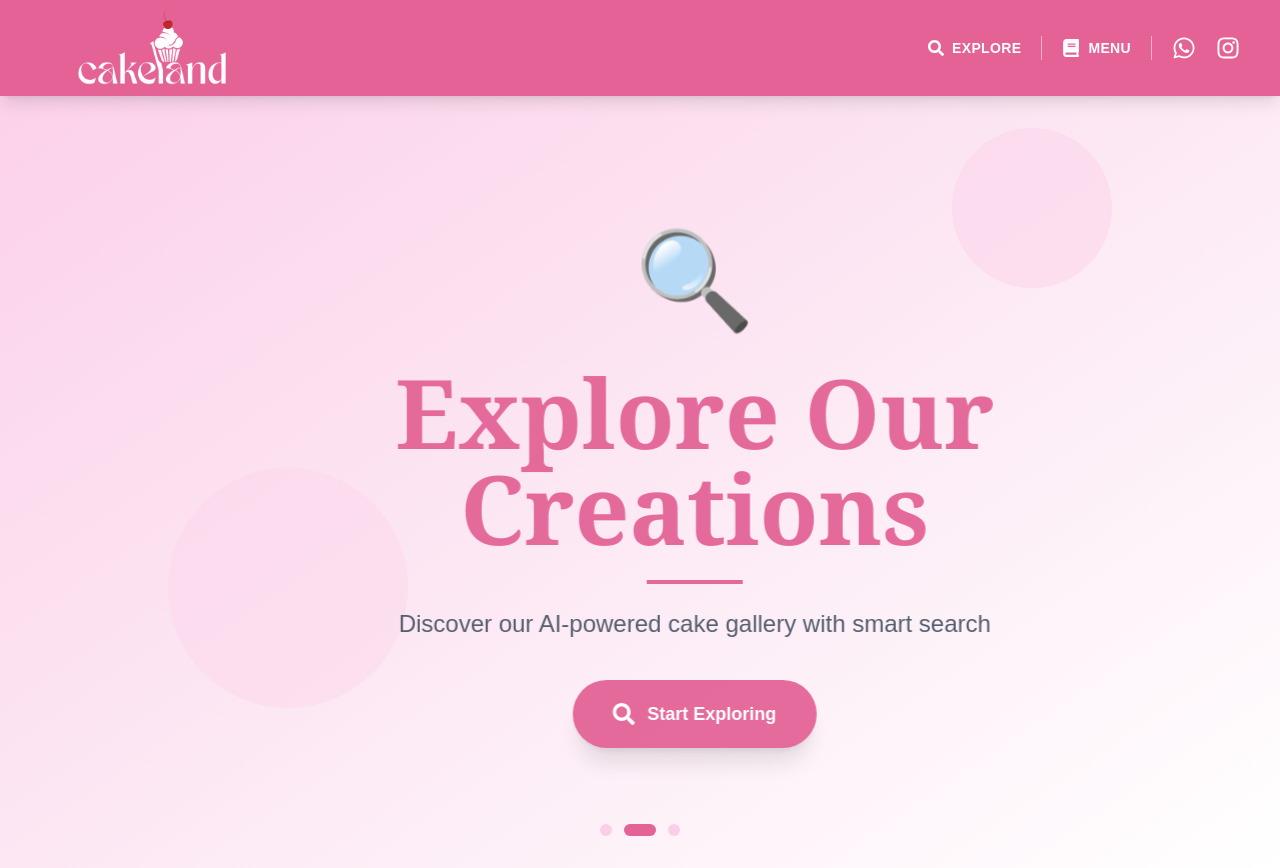
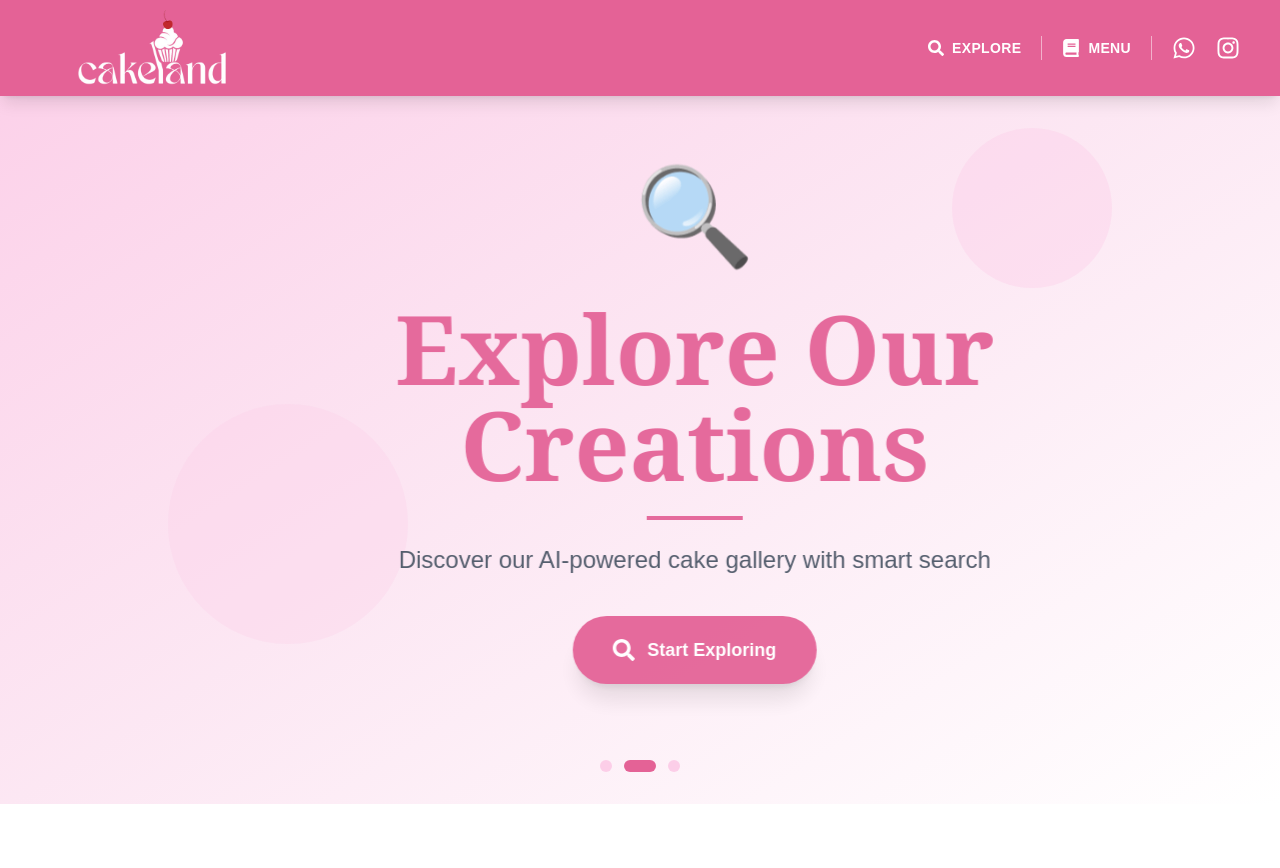
Before and after one commit to Rachit1105/cakeland-website, a Next.js app: page / in a window 1280 px wide. After the commit the page ends 804 px from the top, so only its background shows below. Built offline with nearby package versions, Linux system fonts and the light colour scheme.

Commit message:
feat: Adjust carousel positioning - move upwards for better screen space usage

```diff
--- a/app/page.tsx
+++ b/app/page.tsx
@@ -220,13 +220,13 @@ export default function Home() {
 
 
       {introComplete && (
-        <div className="relative z-10 flex flex-col items-center justify-center flex-1 w-full max-w-5xl px-4 py-8 pt-28 md:pt-32">
+        <div className="relative z-10 flex flex-col items-center justify-center flex-1 w-full max-w-5xl px-4 py-8 pt-24 md:pt-28">
 
           {/* Pink Circle Accent */}
           <div className="absolute top-32 right-10 w-40 h-40 bg-pink-200/40 rounded-full -z-10"></div>
           <div className="absolute bottom-40 left-10 w-60 h-60 bg-pink-200/30 rounded-full -z-10"></div>
 
-          <div className="text-center mt-20 md:mt-16 relative w-full">
+          <div className="text-center mt-8 md:mt-4 relative w-full">
 
             {/* Carousel Container */}
             <div
```
